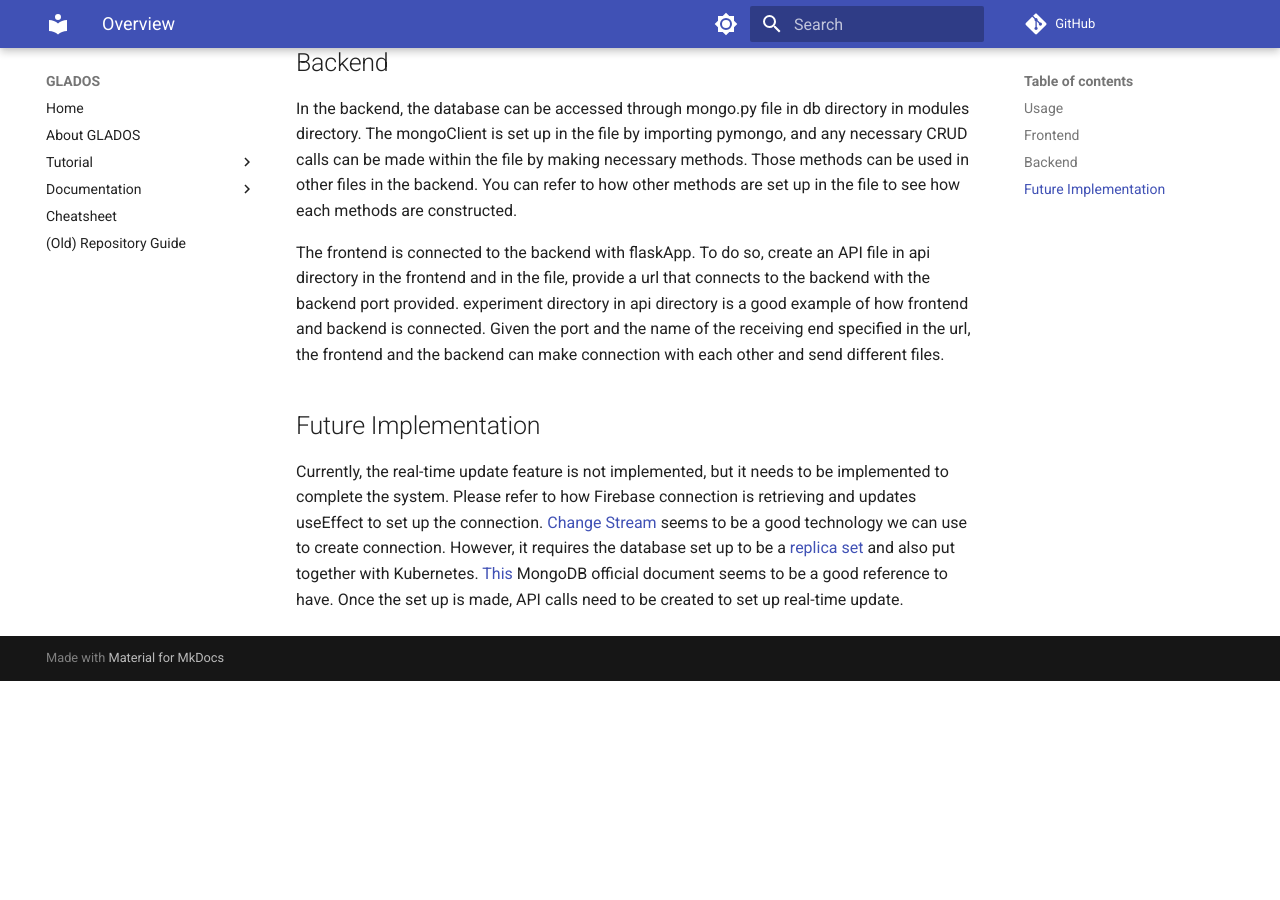
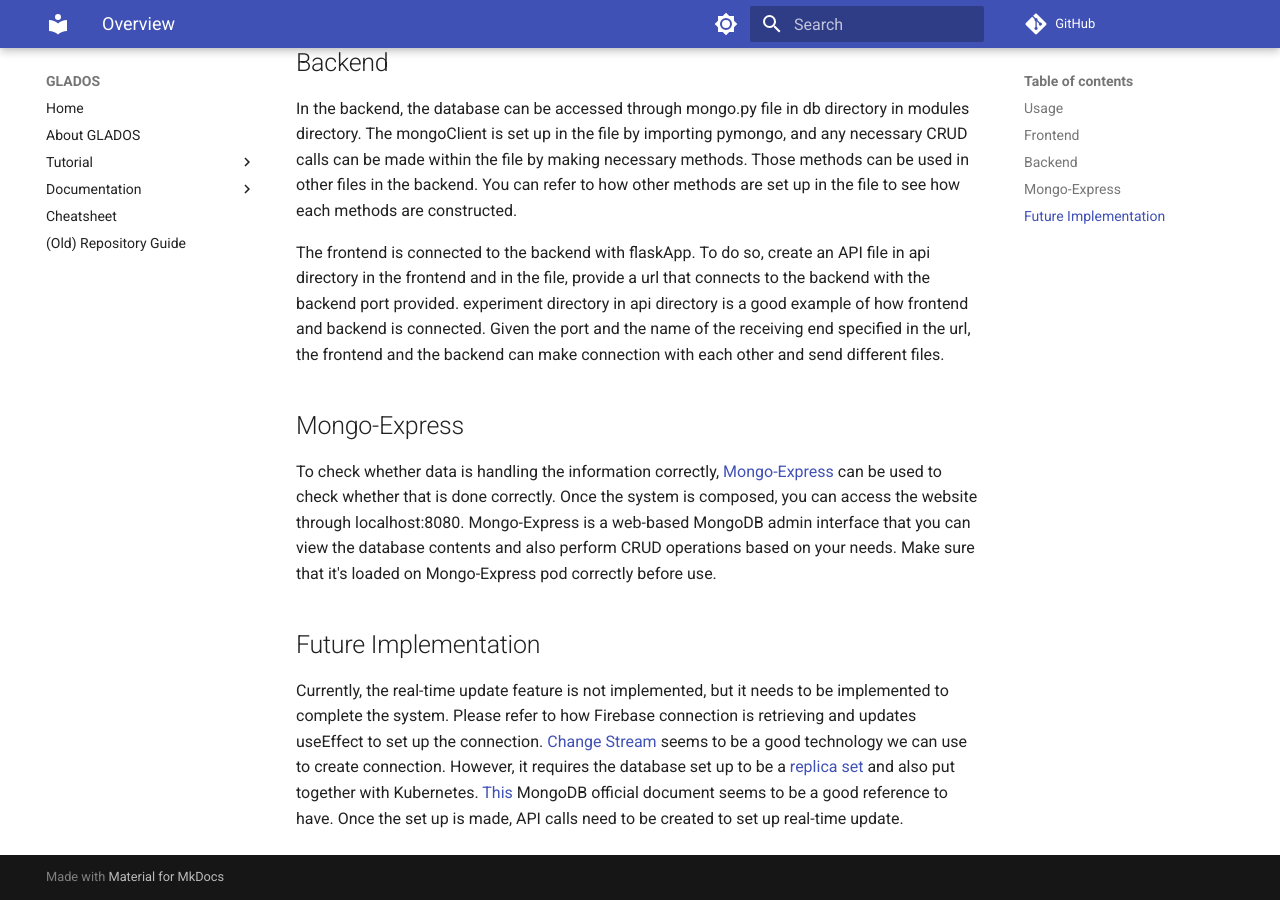
Before and after one commit to AutomatingSciencePipeline/Monorepo, an MkDocs documentation site: the page built from docs/docs/tutorial/MongoDB.md, in a window 1280 px wide and 900 px high, scrolled down 808 px. Built offline with MkDocs 1.6.1 and Material for MkDocs 9.7.7, drawn with Linux system fonts in a browser that asks for light colours; comment, search, counter and statistics services are not loaded; before the commit the page ends 1489 px from its top, so only the background shows below that.

Commit message:
Mongo express information.

```diff
--- a/docs/docs/tutorial/MongoDB.md
+++ b/docs/docs/tutorial/MongoDB.md
@@ -18,6 +18,10 @@
 
 The frontend is connected to the backend with flaskApp. To do so, create an API file in api directory in the frontend and in the file, provide a url that connects to the backend with the backend port provided. experiment directory in api directory is a good example of how frontend and backend is connected. Given the port and the name of the receiving end specified in the url, the frontend and the backend can make connection with each other and send different files.
 
+## Mongo-Express
+
+To check whether data is handling the information correctly, [Mongo-Express](https://github.com/mongo-express/mongo-express) can be used to check whether that is done correctly. Once the system is composed, you can access the website through localhost:8080. Mongo-Express is a web-based MongoDB admin interface that you can view the database contents and also perform CRUD operations based on your needs. Make sure that it's loaded on Mongo-Express pod correctly before use.
+
 ## Future Implementation
 
 Currently, the real-time update feature is not implemented, but it needs to be implemented to complete the system. Please refer to how Firebase connection is retrieving and updates useEffect to set up the connection. [Change Stream](https://www.mongodb.com/docs/manual/changeStreams/) seems to be a good technology we can use to create connection. However, it requires the database set up to be a [replica set](https://www.mongodb.com/docs/manual/replication/) and also put together with Kubernetes. [This](https://www.mongodb.com/docs/kubernetes-operator/stable/tutorial/deploy-replica-set/) MongoDB official document seems to be a good reference to have. Once the set up is made, API calls need to be created to set up real-time update.
```
